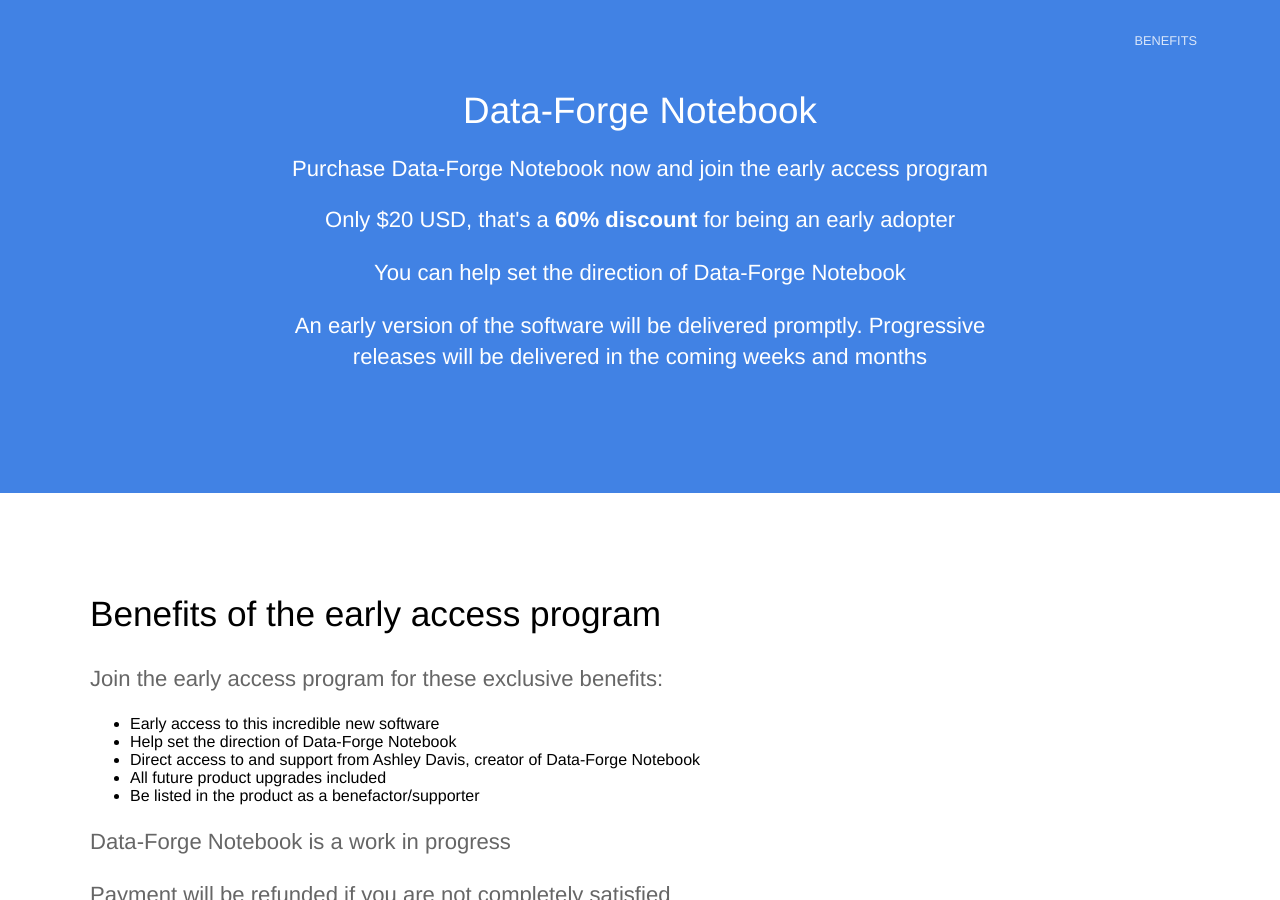
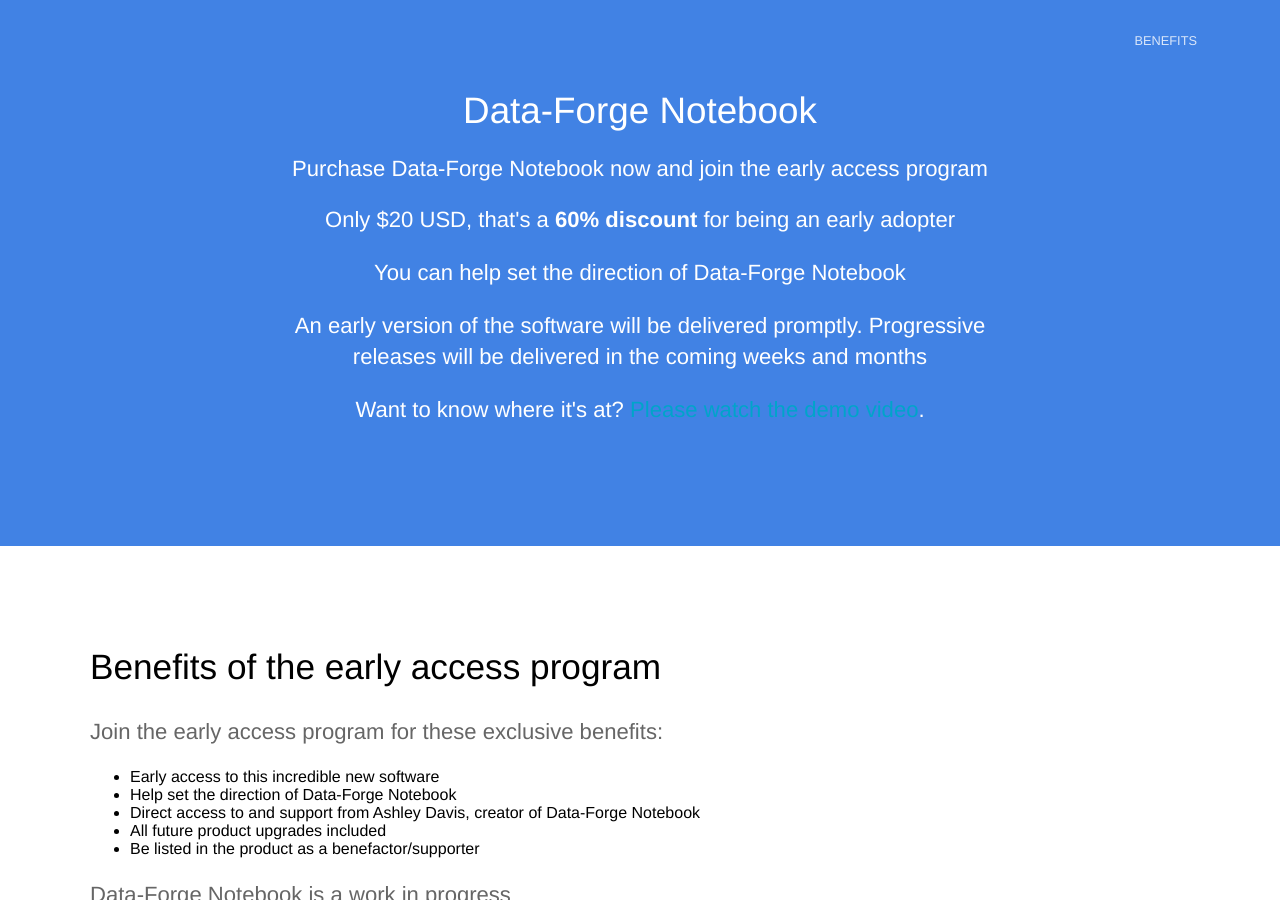
Before and after one commit to ashleydavis/data-forge-notebook-landing-page, a Jekyll site: the page built from product.html, in a window 1280 px wide and 900 px high. Built offline with Jekyll 4.4.1, drawn with Linux system fonts in a browser that asks for light colours; comment, search, counter and statistics services are not loaded.

Commit message:
Added a link.

```diff
--- a/product.html
+++ b/product.html
@@ -19,6 +19,8 @@
         <p>You can help set the direction of Data-Forge Notebook</p>
 
         <p>An early version of the software will be delivered promptly. Progressive releases will be delivered in the coming weeks and months</p>
+
+        <p>Want to know where it's at? <a href="https://www.youtube.com/watch?v=ibIyveCtgrA">Please watch the demo video</a>.</p>
 
 	</div>
 </section>
```
